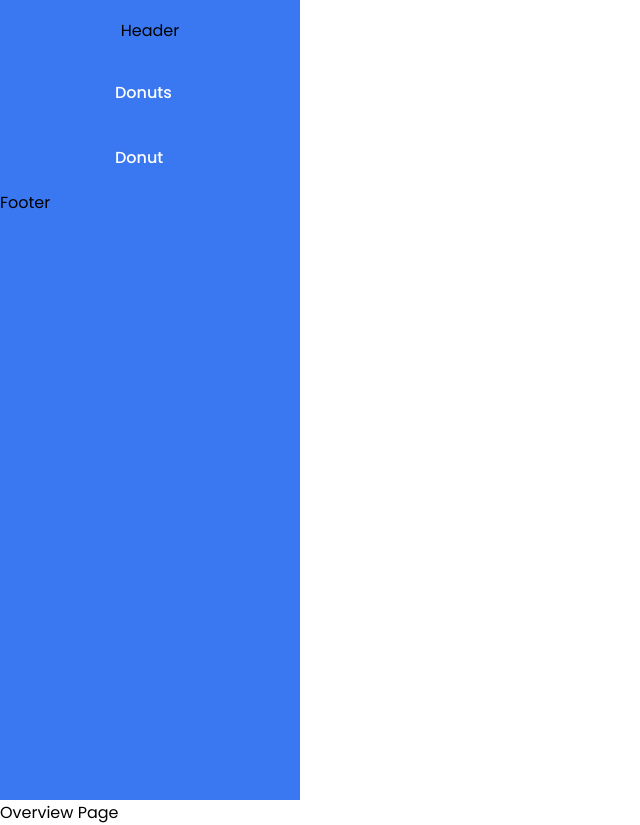
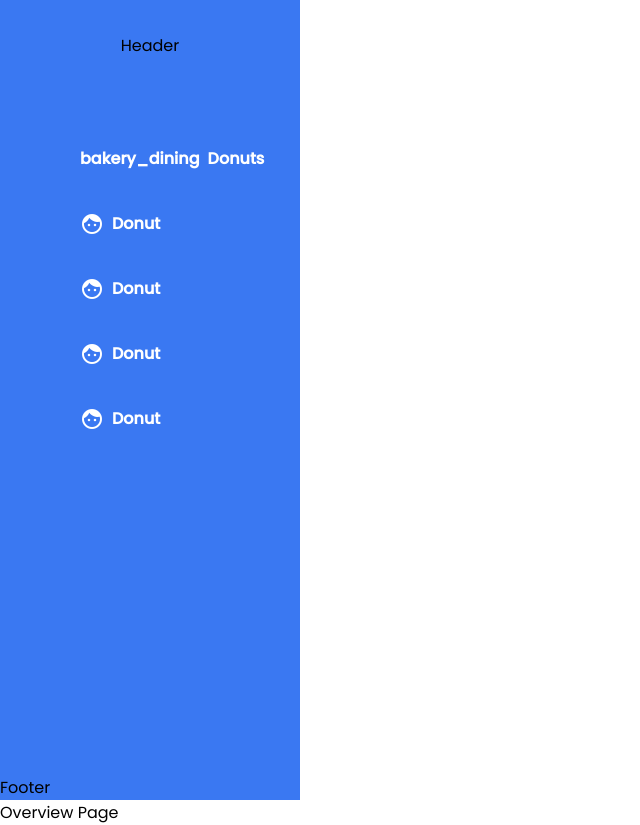
Before and after one commit to Claratj/donuts, a React (Create React App) app: page / in a window 1280 px wide. Shown: the whole page, without its empty margins (0-640 px from the left). Built offline with nearby package versions, Linux system fonts and the light colour scheme.

Commit message:
wip aside

```diff
--- a/public/index.html
+++ b/public/index.html
@@ -4,10 +4,12 @@
     <meta charset="utf-8" />
     <link rel="icon" href="%PUBLIC_URL%/favicon.ico" />
 		<link rel="preconnect" href="https://fonts.googleapis.com">
-<link rel="preconnect" href="https://fonts.gstatic.com" crossorigin>
-<link rel="preconnect" href="https://fonts.googleapis.com">
-<link rel="preconnect" href="https://fonts.gstatic.com" crossorigin>
-<link href="https://fonts.googleapis.com/css2?family=Poppins:wght@400;500;300&display=swap" rel="stylesheet">    <meta name="viewport" content="width=device-width, initial-scale=1" />
+		<link rel="preconnect" href="https://fonts.gstatic.com" crossorigin>
+		<link rel="preconnect" href="https://fonts.googleapis.com">
+		<link rel="preconnect" href="https://fonts.gstatic.com" crossorigin>
+		<link href="https://fonts.googleapis.com/css2?family=Poppins:wght@400;500;300&display=swap" rel="stylesheet">
+		<link href="https://fonts.googleapis.com/icon?family=Material+Icons" rel="stylesheet">
+		<meta name="viewport" content="width=device-width, initial-scale=1" />
     <meta name="theme-color" content="#000000" />
     <meta
       name="description"
--- a/src/components/Aside/Aside.module.scss
+++ b/src/components/Aside/Aside.module.scss
@@ -1,21 +1,28 @@
 .Aside {
+	position: relative;
 	background-color: #3A78F2;
 	height: 100vh;
 	width: 300px;
 
+
 	&__header {
-		height: 60px;
 		display: flex;
 		align-items: center;
 		justify-content: center;
+		height: 90px;
+		width: 100%;
 	}
 
 	&__body {
-
+		width: 100%;
+		padding-top: 40px;
 	}
 
-
-
+	&__footer{
+		position: absolute;
+		width: 100%;
+		bottom: 0;
+	}
 }
 
 .Nav {
@@ -25,30 +32,47 @@
 
 	&__link {
 		flex: none;
-		display: inline-block;
-		width: 150px;
-		padding: 20px 40px;
+		display: inline-flex;
+		align-items: center;
+		width: 220px;
+		padding: 16px 40px;
+		margin-bottom: 8px;
 		box-sizing: border-box;
 		color: white;
 		font-size: 16px;
-		font-weight: 500;
+		font-weight: 600;
 		text-decoration: none;
+
+		&:hover {
+			background-color: rgba(255, 255, 255, 0.5);
+			border-radius: 4px;
+			color: black;
+		}
 
 		&--active {
 			position: relative;
 			background-color: white;
+			border-radius: 4px;
 			color: black;
 
 			&::before {
 				content: '';
 				display: block;
-				width: 2px;
+				width: 3px;
 				height: 50px;
 				background-color: white;
 				position: absolute;
-				left: -20px;
+				left: -40px;
 				top: 0;
+			}
+
+			&:hover{
+				background-color: white;
 			}
 		}
 	}
+
+	&__icon {
+		margin-right: 8px;
+	}
 }
--- a/src/components/Aside/Aside.tsx
+++ b/src/components/Aside/Aside.tsx
@@ -15,9 +15,23 @@ export default function Aside() {
 						}
 						to={DONUTS_ROUTE}
 					>
+						<span className={classNames('material-icons-outlined md-16', style.Nav__icon)}>bakery_dining</span>
 						Donuts
 					</NavLink>
 					<NavLink className={style.Nav__link} to={DONUT_ROUTE}>
+						<span className={classNames('material-icons md-16', style.Nav__icon)}>face</span>
+						Donut
+					</NavLink>
+					<NavLink className={style.Nav__link} to={DONUT_ROUTE}>
+						<span className={classNames('material-icons md-16', style.Nav__icon)}>face</span>
+						Donut
+					</NavLink>
+					<NavLink className={style.Nav__link} to={DONUT_ROUTE}>
+						<span className={classNames('material-icons md-16', style.Nav__icon)}>face</span>
+						Donut
+					</NavLink>
+					<NavLink className={style.Nav__link} to={DONUT_ROUTE}>
+						<span className={classNames('material-icons md-16', style.Nav__icon)}>face</span>
 						Donut
 					</NavLink>
 				</nav>
```
